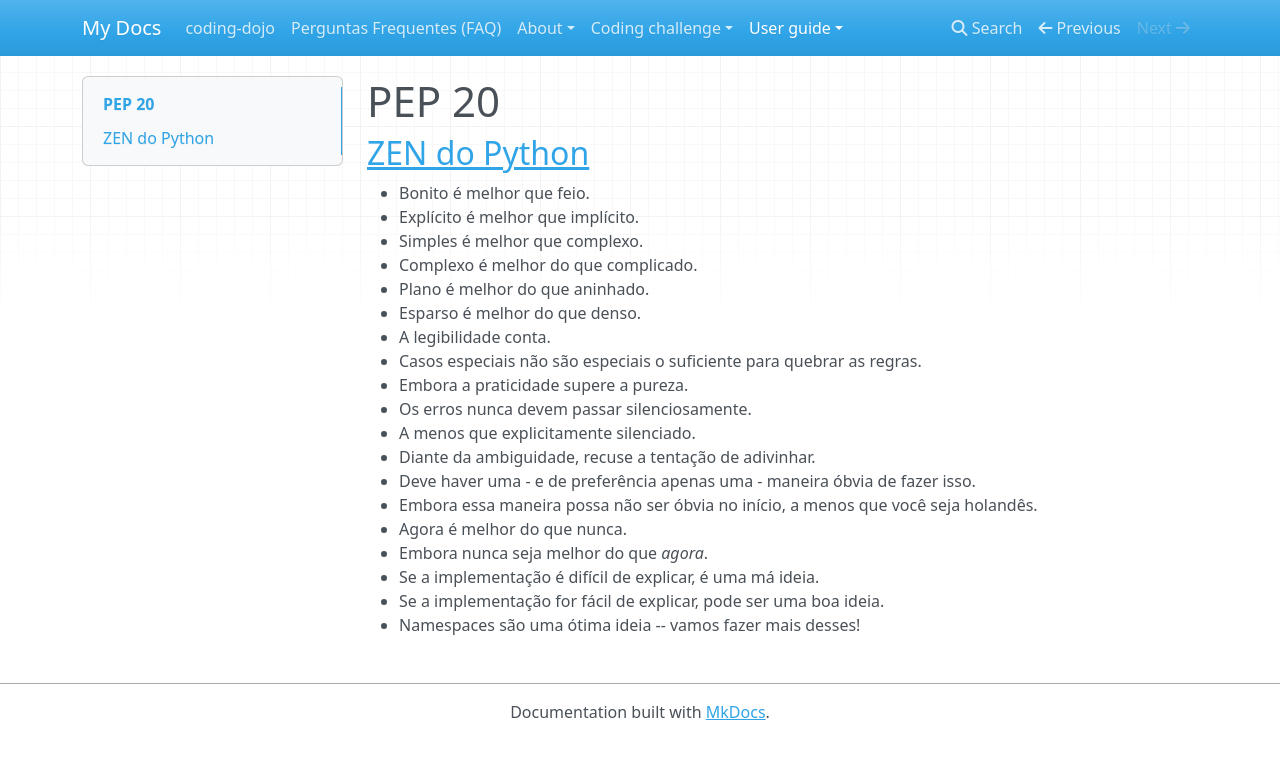
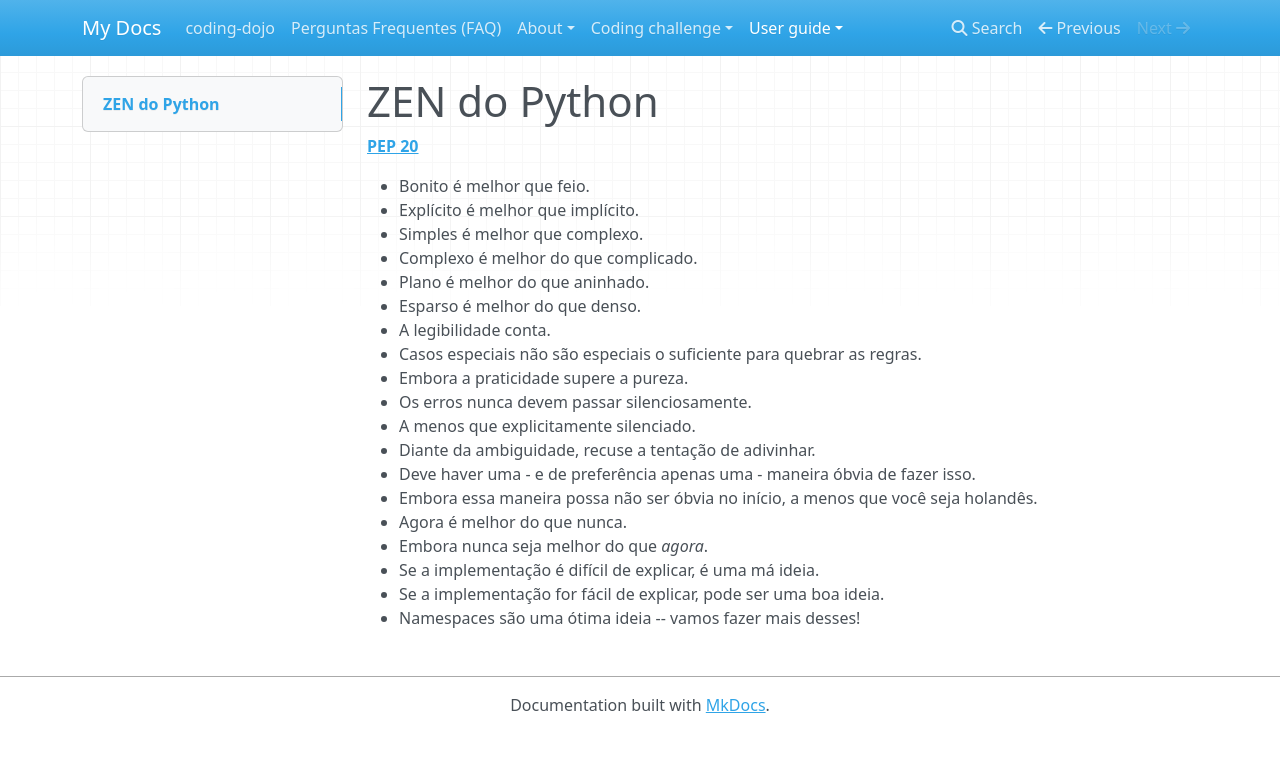
Before and after one commit to incolume-jedi/coding-dojo, an MkDocs documentation site: the page built from docs/user_guide/zenpy.md, in a window 1280 px wide. Shown: the top 759 px of the page. Built offline with MkDocs 1.6.1, drawn with Linux system fonts in a browser that asks for light colours; nearby versions of some CDN libraries.

Commit message:
style: #101 atualizado estilo PEP20

```diff
--- a/docs/user_guide/zenpy.md
+++ b/docs/user_guide/zenpy.md
@@ -1,5 +1,6 @@
-# PEP 20
-## [ZEN do Python](https://www.python.org/dev/peps/pep-0020/)
+# ZEN do Python
+
+**[PEP 20](https://www.python.org/dev/peps/pep-0020/)**
 
 - Bonito é melhor que feio.
 - Explícito é melhor que implícito.
```
